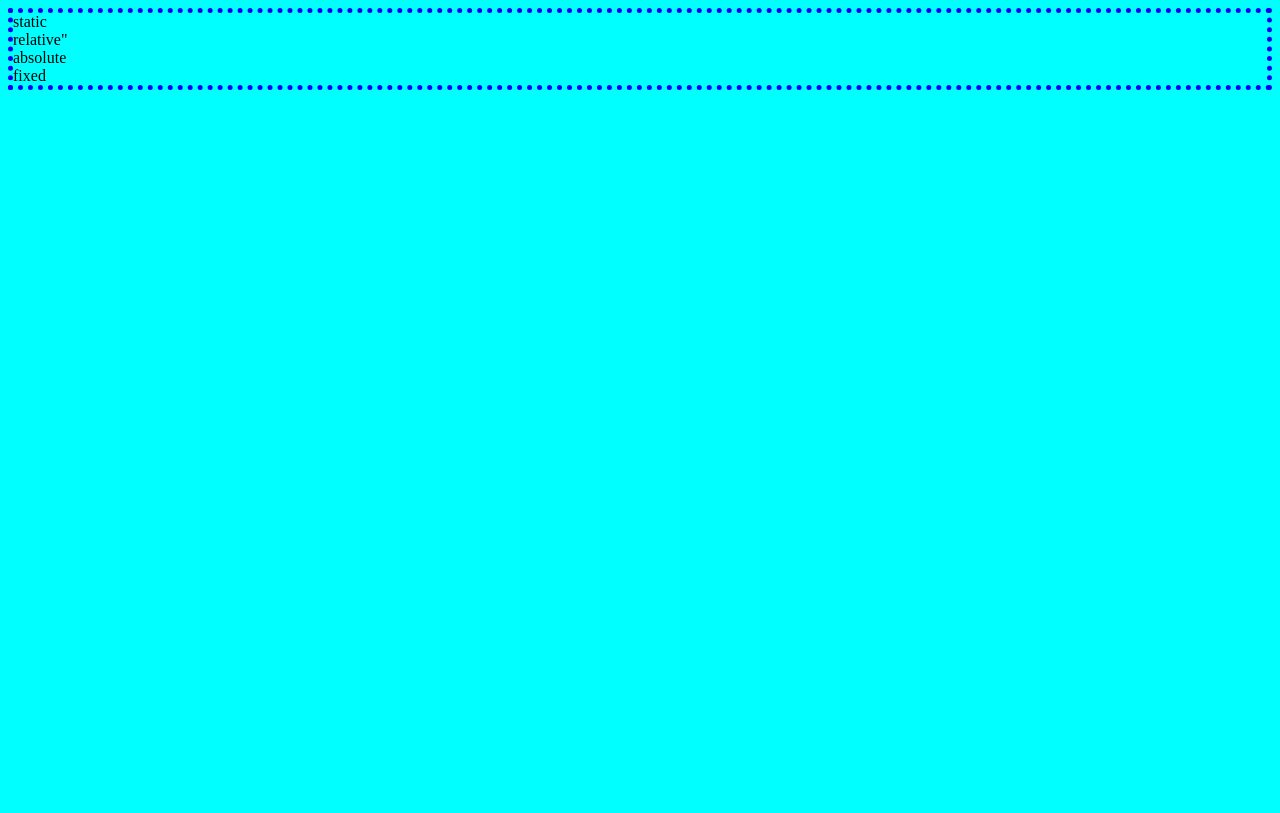
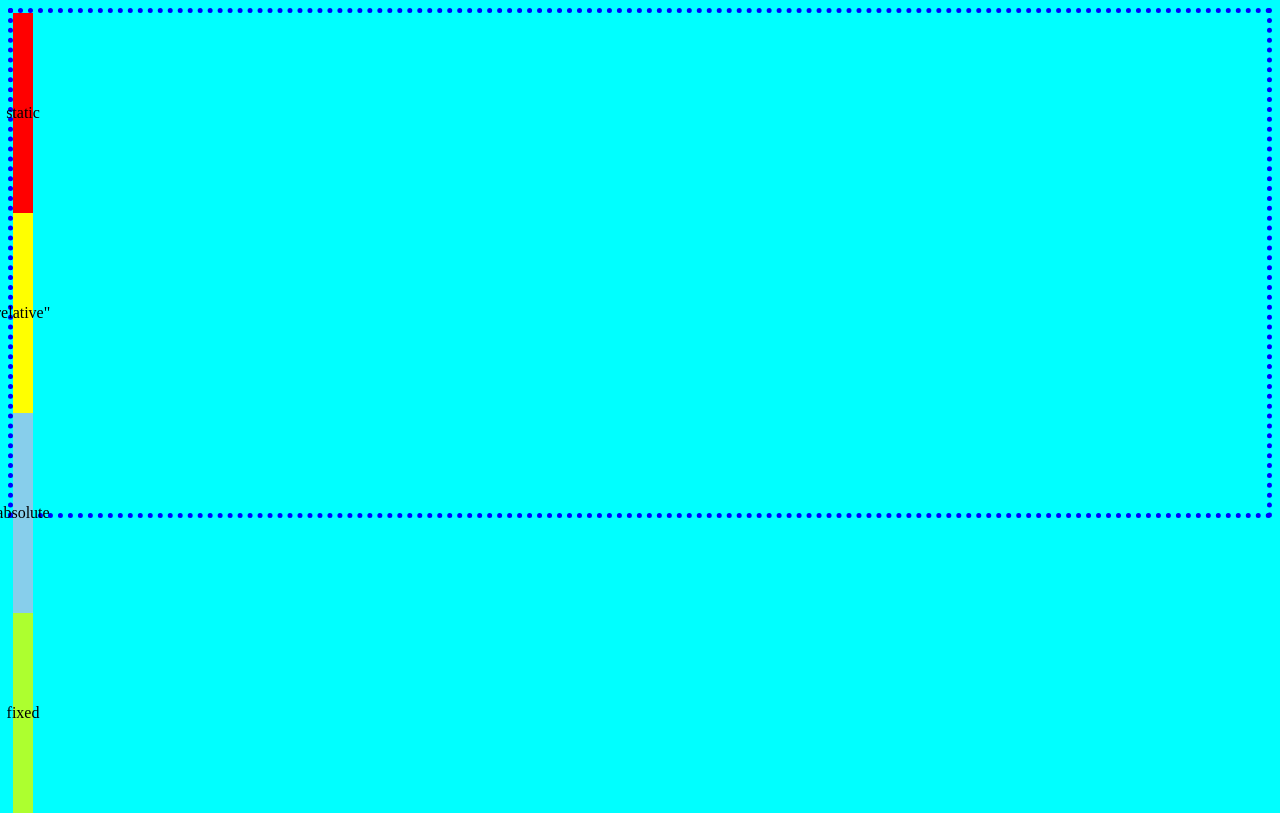
Before and after one commit to luisaramicar11/position, a plain HTML site: page index.html in a window 1280 px wide. Drawn offline with Linux system fonts and the light colour scheme.

Commit message:
estilos iniciales

```diff
--- a/index.html
+++ b/index.html
@@ -10,10 +10,10 @@
     <header></header>
     <main>
         <section class="contenedor">
-            <article class="posicion-static">static</article>
-        <article class="posicion-relative">relative"</article>
-        <article class="posicion-absolute">absolute</article>
-        <article class="posicion-fixed">fixed</article>
+            <article class="posicion static">static</article>
+        <article class="posicion relative">relative"</article>
+        <article class="posicion absolute">absolute</article>
+        <article class="posicion fixed">fixed</article>
         </section>
     </main>
     <footer></footer>
--- a/src/style.css
+++ b/src/style.css
@@ -2,5 +2,26 @@ body{
     background-color: aqua;
 }
 .contenedor{
-    border:5px dotted blue
+    border:5px dotted blue;
+    height: 500px;
 }
+.posicion{
+    width: 20px;
+    height: 200px;
+    font-size: 1.5;
+    display: flex;
+    justify-content: center;
+    align-items: center;
+}
+.static{
+    background-color: red;
+}
+.relative{
+    background-color: yellow;
+}
+.absolute{
+    background-color: skyblue;
+}
+.fixed{
+    background-color: greenyellow;
+}
```
